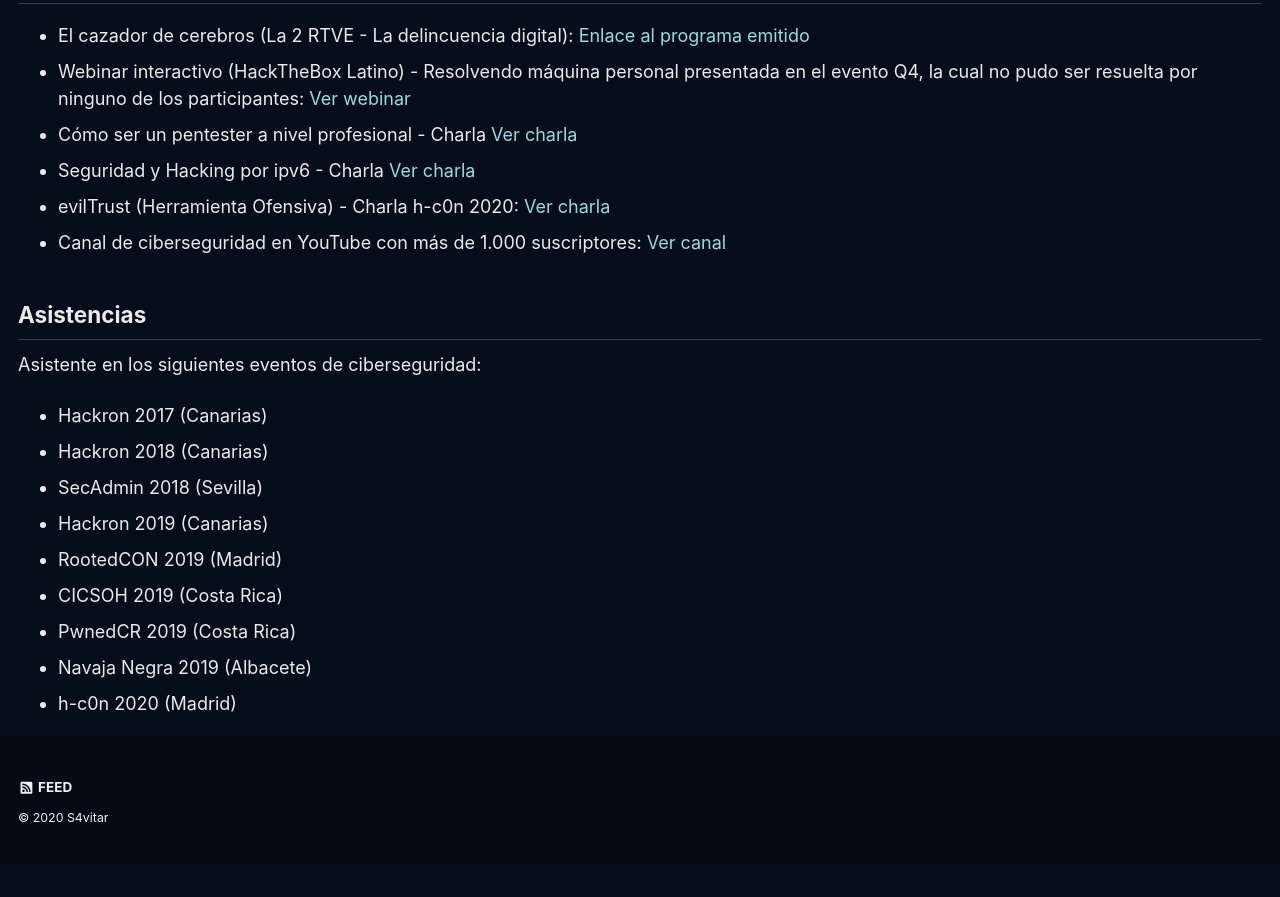
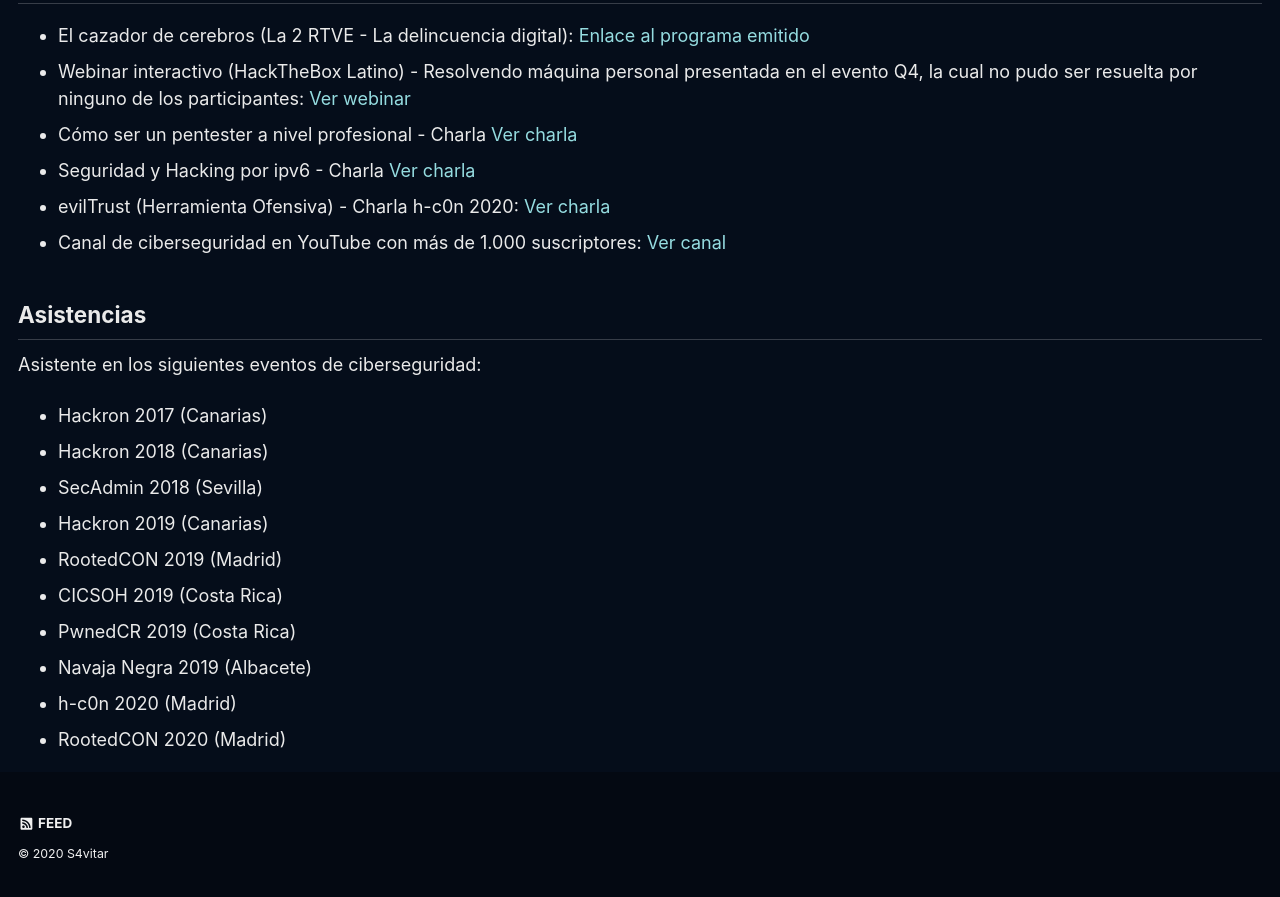
Before and after one commit to s4vitar/s4vitar.github.io, a Jekyll site: the page built from _pages/about.md, in a window 1280 px wide and 900 px high, scrolled down 2872 px. Shown: the top 897 px of the window. Built offline with Jekyll 4.4.1, drawn with Linux system fonts in a browser that asks for light colours; cached includes are drawn as plain includes; a script that is not in the unit is left out; before the commit the page ends 3736 px from its top, so only the background shows below that.

Commit message:
Asistente confirmado en un nuevo evento

```diff
--- a/_pages/about.md
+++ b/_pages/about.md
@@ -96,6 +96,7 @@
 - PwnedCR 2019 (Costa Rica)
 - Navaja Negra 2019 (Albacete)
 - h-c0n 2020 (Madrid)
+- RootedCON 2020 (Madrid)
 
 ## Otros
 
```
